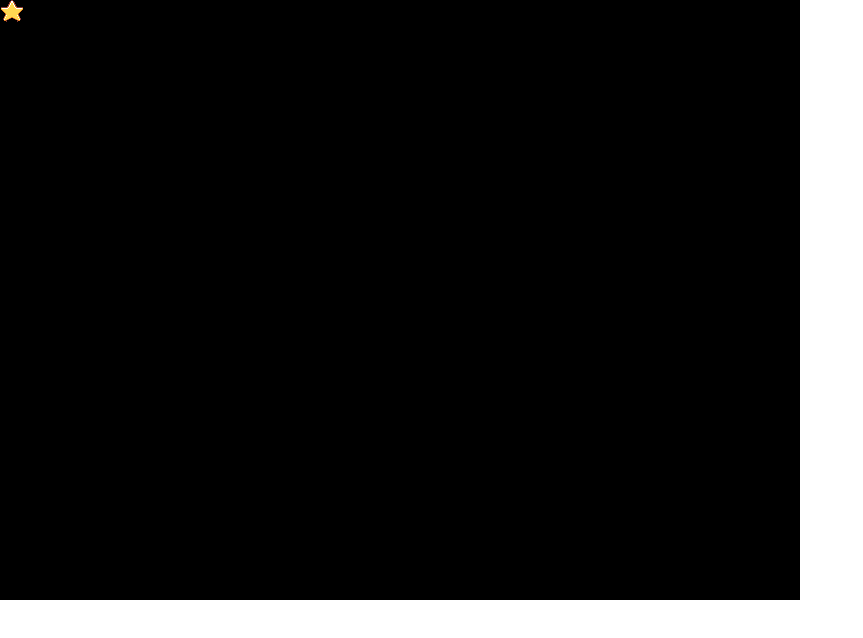
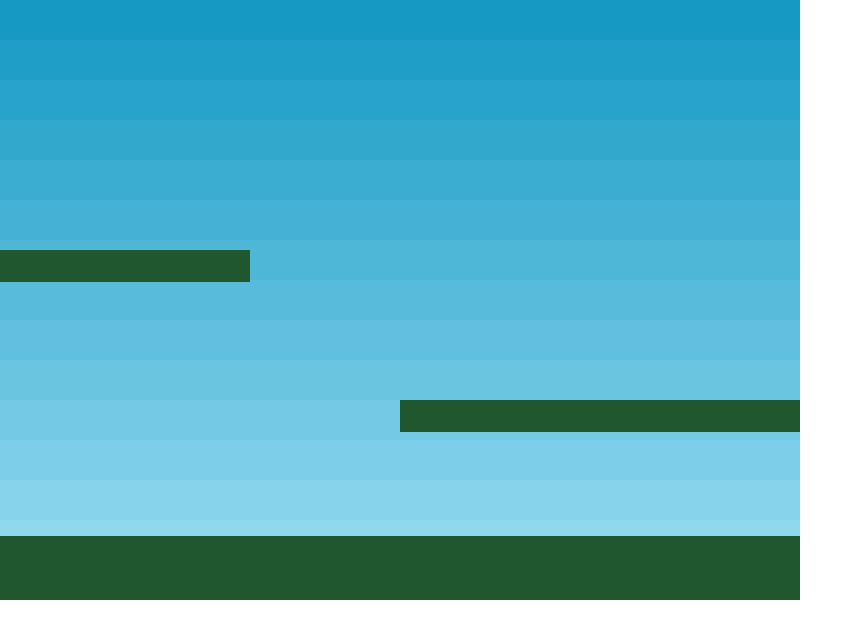
Before and after one commit to hun-a/collect-star, a website: page index.html in a window 1280 px wide. Shown: the whole page, without its empty margins (0-863 px from the left). Drawn offline with Linux system fonts and the light colour scheme; animation ran at ten frames a second.

Commit message:
add ground and sky

```diff
--- a/index.html
+++ b/index.html
@@ -12,7 +12,7 @@
   </head>
   <body>
     <script type="text/javascript">
-      var game = new Phaser.Game(800, 600, Phaser.AUTO, '', {
+      const game = new Phaser.Game(800, 600, Phaser.AUTO, '', {
         preload: preload,
         create: create,
         update: update
@@ -25,8 +25,25 @@
         game.load.spritesheet('dude', 'assets/dude.png', 32, 48);
       }
 
+      let platforms;
+
       function create() {
-        game.add.sprite(0, 0, 'star');
+        // enable the Arcade Physics system
+        game.physics.startSystem(Phaser.Physics.ARCADE);
+        game.add.sprite(0, 0, 'sky'); // add background
+
+        // grouping ground and ledges
+        platforms = game.add.group();
+        platforms.enableBody = true;  // enable physics for any object that is created in this group
+
+        const ground = platforms.create(0, game.world.height - 64, 'ground');
+        ground.scale.setTo(2, 2); //  ground's scale should be doubled because ground is smaller than world's scale
+        ground.body.immovable = true; // it will stop the dude on ground when he jump
+
+        let ledge = platforms.create(400, 400, 'ground');
+        ledge.body.immovable = true;
+        ledge = platforms.create(-150, 250, 'ground');
+        ledge.body.immovable = true;
       }
 
       function update() {
```
